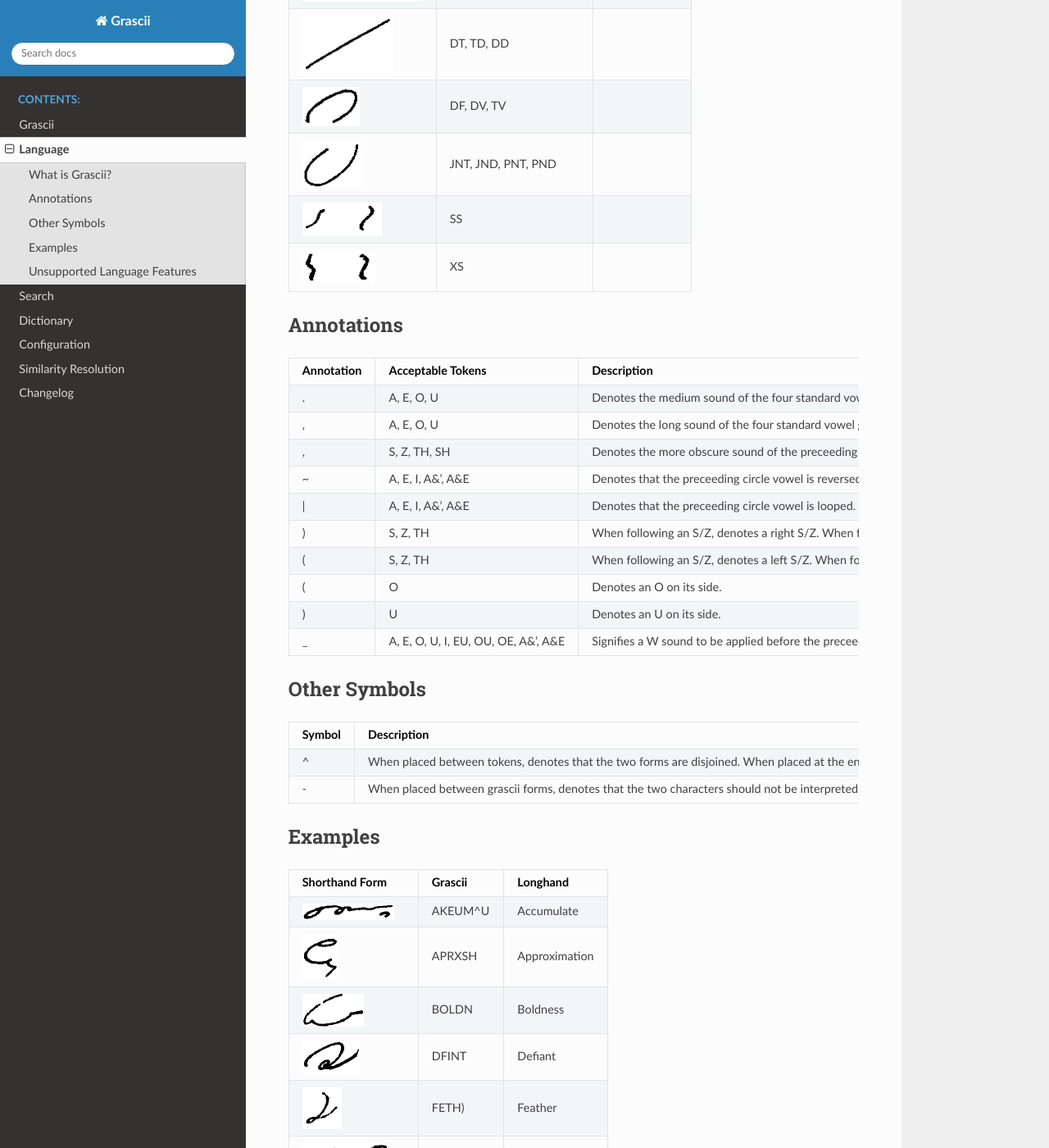
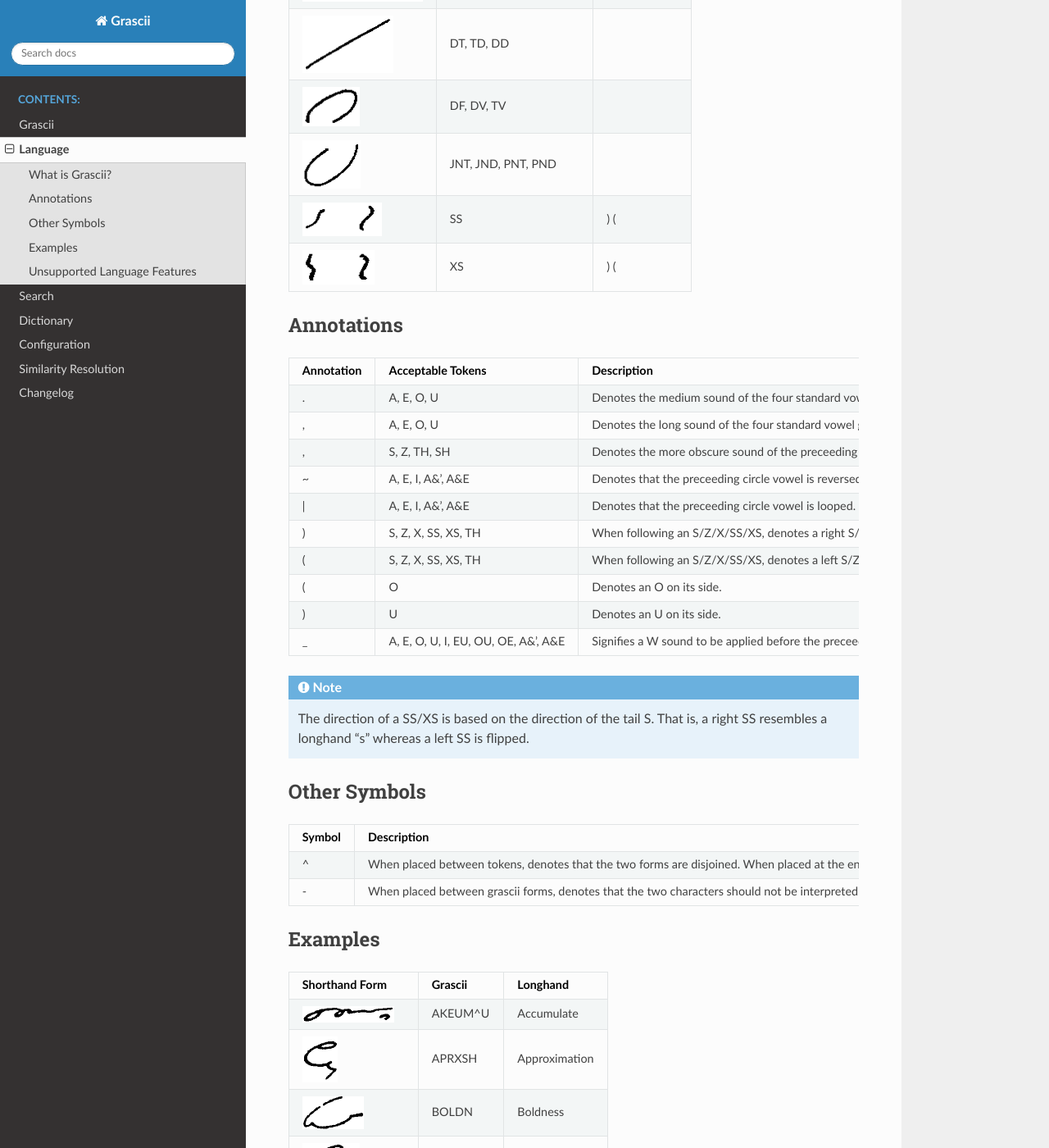
Before and after one commit to grascii/grascii, a Sphinx documentation site: the page built from docs/language.rst, in a window 1280 px wide and 1400 px high, scrolled down 2643 px. Shown: the whole window at 82% size. Built offline with Sphinx 7.4.7 and the Read the Docs theme 3.1.0, drawn with Linux system fonts in a browser that asks for light colours.

Commit message:
Direction annotations for X/SS/XS (#95)

```diff
--- a/docs/language.rst
+++ b/docs/language.rst
@@ -60,7 +60,7 @@
 +-----------------------------------+---------------------------+---------------+
 | .. image:: images/strokes/s.png   |S                          | ( ) ,         |
 +-----------------------------------+---------------------------+---------------+
-| .. image:: images/strokes/x.png   |X                          |               |
+| .. image:: images/strokes/x.png   |X                          | ( )           |
 +-----------------------------------+---------------------------+---------------+
 | .. image:: images/strokes/sh.png  |SH                         | ,             |
 +-----------------------------------+---------------------------+---------------+
@@ -108,9 +108,9 @@
 +-----------------------------------+---------------------------+---------------+
 | .. image:: images/strokes/jnt.png |JNT, JND, PNT, PND         |               |
 +-----------------------------------+---------------------------+---------------+
-| .. image:: images/strokes/ss.png  |SS                         |               |
+| .. image:: images/strokes/ss.png  |SS                         | ) (           |
 +-----------------------------------+---------------------------+---------------+
-| .. image:: images/strokes/xs.png  |XS                         |               |
+| .. image:: images/strokes/xs.png  |XS                         | ) (           |
 +-----------------------------------+---------------------------+---------------+
 
 Annotations
@@ -164,8 +164,8 @@
 |             |                            |                                 |
 |             |                            |                                 |
 +-------------+----------------------------+---------------------------------+
-|)            |S, Z, TH                    |When following an S/Z,           |
-|             |                            |denotes a right S/Z.             |
+|)            |S, Z, X, SS, XS, TH         |When following an S/Z/X/SS/XS,   |
+|             |                            |denotes a right S/Z/X/SS/XS.     |
 |             |                            |When following an TH,            |
 |             |                            |denotes an under TH.             |
 |             |                            |                                 |
@@ -173,8 +173,8 @@
 |             |                            |                                 |
 |             |                            |                                 |
 +-------------+----------------------------+---------------------------------+
-|(            |S, Z, TH                    |When following an S/Z,           |
-|             |                            |denotes a left S/Z.              |
+|(            |S, Z, X, SS, XS, TH         |When following an S/Z/X/SS/XS,   |
+|             |                            |denotes a left S/Z/X/SS/XS.      |
 |             |                            |When following an TH,            |
 |             |                            |denotes an over TH.              |
 |             |                            |                                 |
@@ -209,6 +209,10 @@
 |             |                            |                                 |
 |             |                            |                                 |
 +-------------+----------------------------+---------------------------------+
+
+.. note::
+   The direction of a SS/XS is based on the direction of the tail S. That is,
+   a right SS resembles a longhand "s" whereas a left SS is flipped.
 
 Other Symbols
 *************
```
Also changed, not shown: docs/CHANGELOG.md (+5 -0 lines), 2 other files.
